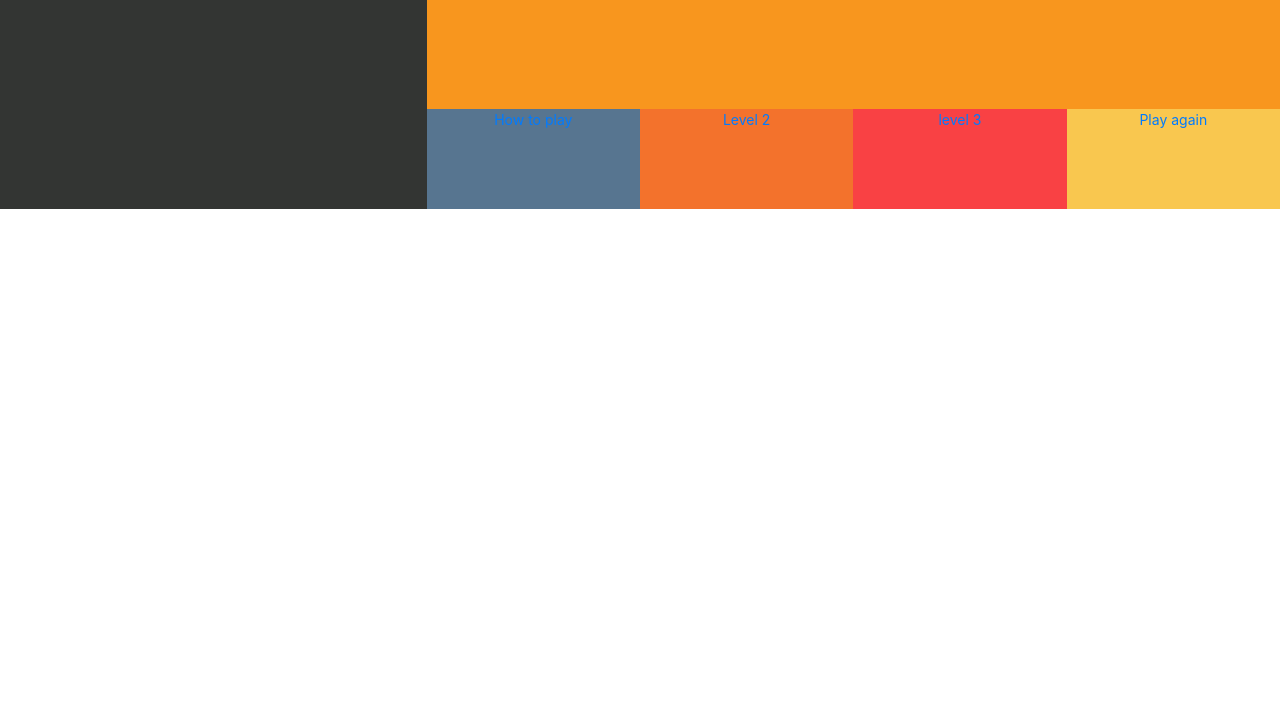
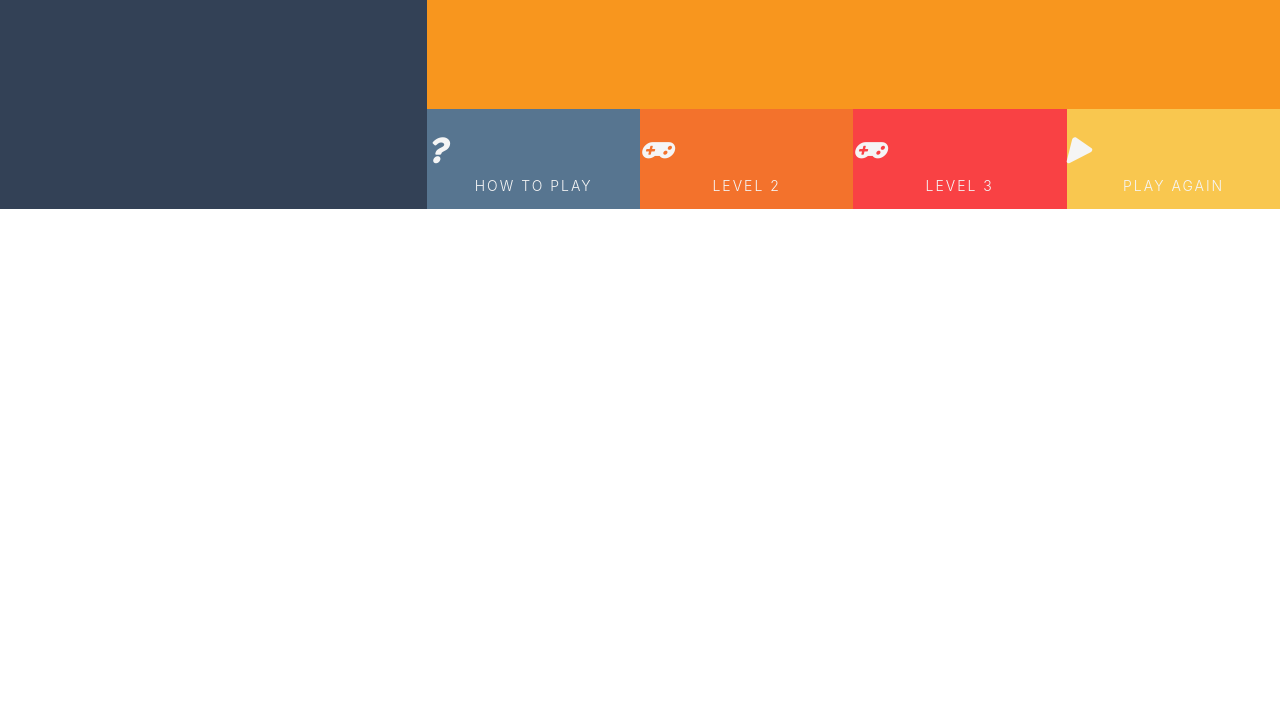
Before and after one commit to Cau-Correa/MS-Project2, a plain HTML site: page index.html in a window 1280 px wide. Shown: the part 91-800 px from the top of the page. Drawn offline with nearby package versions, Linux system fonts and the light colour scheme.

Commit message:
Add font awsome icons and hover effects in the navbar

```diff
--- a/index.html
+++ b/index.html
@@ -5,7 +5,9 @@
     <meta name="viewport" content="width=device-width, initial-scale=1.0">
     <link rel="stylesheet" href="https://maxcdn.bootstrapcdn.com/bootstrap/4.2.1/css/bootstrap.min.css" type="text/css" />
     <link rel="stylesheet" href="https://maxcdn.bootstrapcdn.com/font-awesome/4.7.0/css/font-awesome.min.css" type="text/css" />
+    <link rel="stylesheet" href="https://cdnjs.cloudflare.com/ajax/libs/font-awesome/5.15.2/css/solid.min.css" integrity="sha512-xIEmv/u9DeZZRfvRS06QVP2C97Hs5i0ePXDooLa5ZPla3jOgPT/w6CzoSMPuRiumP7A/xhnUBxRmgWWwU26ZeQ==" crossorigin="anonymous" />
     <link rel="stylesheet" href="https://cdnjs.cloudflare.com/ajax/libs/hover.css/2.1.1/css/hover-min.css" type="text/css" />
+
     <link rel="stylesheet" href="style.css">
 
     <title>MS2</title>
@@ -26,18 +28,19 @@
                 <div class="row no-gutters">
                     <div class="col">
                         <ul id="nav" class="list-inline menucontainer">
-                            <li class="col-6 col-sm-3 htp-menu-color list-inline-item memuitem">
-                                <a href="#"><span>How to play</span></a>
+                            <li class="col-6 col-sm-3 list-inline-item htp-menu-color menuitem">
+                                <a href="#" class="hvr-sweep-to-right"><i class="fas fa-question" aria-hidden="true"></i><span>How to play</span></a>
                             </li>
-                            <li class="col-6 col-sm-3 l2-menu-color list-inline-item memuitem">
-                                <a href="#"><span>Level 2</span></a>
+                            <li class="col-6 col-sm-3 list-inline-item l2-menu-color  menuitem">
+                                <a href="#" class="hvr-sweep-to-right"><i class="fas fa-gamepad" aria-hidden="true"></i><span>Level 2</span></a>
                             </li>
-                            <li class="col-6 col-sm-3 l3-menu-color list-inline-item memuitem">
-                                <a href="#"><span>level 3</span></a>
+                            <li class="col-6 col-sm-3 list-inline-item l3-menu-color menuitem">
+                                <a href="#" class="hvr-sweep-to-right"><i class="fas fa-gamepad" aria-hidden="true"></i><span>Level 3</span></a>
                             </li>
-                            <li class="col-6 col-sm-3 pa-menu-color list-inline-item memuitem">
-                                <a href="#"><span>Play again</span></a>
+                            <li class="col-6 col-sm-3 list-inline-item pa-menu-color menuitem">
+                                <a href="#" class="hvr-sweep-to-right"><i class="fas fa-play" aria-hidden="true"></i><span>Play again</span></a>
                             </li>
+
                         </ul>
 
                     </div>
--- a/style.css
+++ b/style.css
@@ -1,7 +1,7 @@
 @import url('https://fonts.googleapis.com/css2?family=Lato:wght@400;900&display=swap');
 
 .title-bg-color {
-    background-color: #333533;
+    background-color: #334156;
 }
 .htp-menu-color {
     background-color: #577590;
@@ -27,6 +27,38 @@
     height: 100px;
     text-align: center;
     padding: 0;
+
+}
+/* -----------------review */
+.menuitem a {
+    width: 100%;
+    text-decoration: none;
+    color: whitesmoke;
+    height: 100px;
+}
+.menuitem a i {
+    padding-top: 22px;
+    display: block;
+    color: whitesmoke;
+    font-size: 26px;
+}
+
+.menuitem span {
+    display: block;
+    width: 100%;
+    padding-top: 5px;
+    text-align: center;
+    text-transform: uppercase;
+    font-size: 14px;
+    font-weight: 300;
+    letter-spacing: 2px;
+}
+/* -----------------review */
+
+/*------hover-----*/
+.hvr-sweep-to-right:before {
+    background: rgba(0,0,0,0.2);
+    height: 100px;
 }
 
 .header {
```
